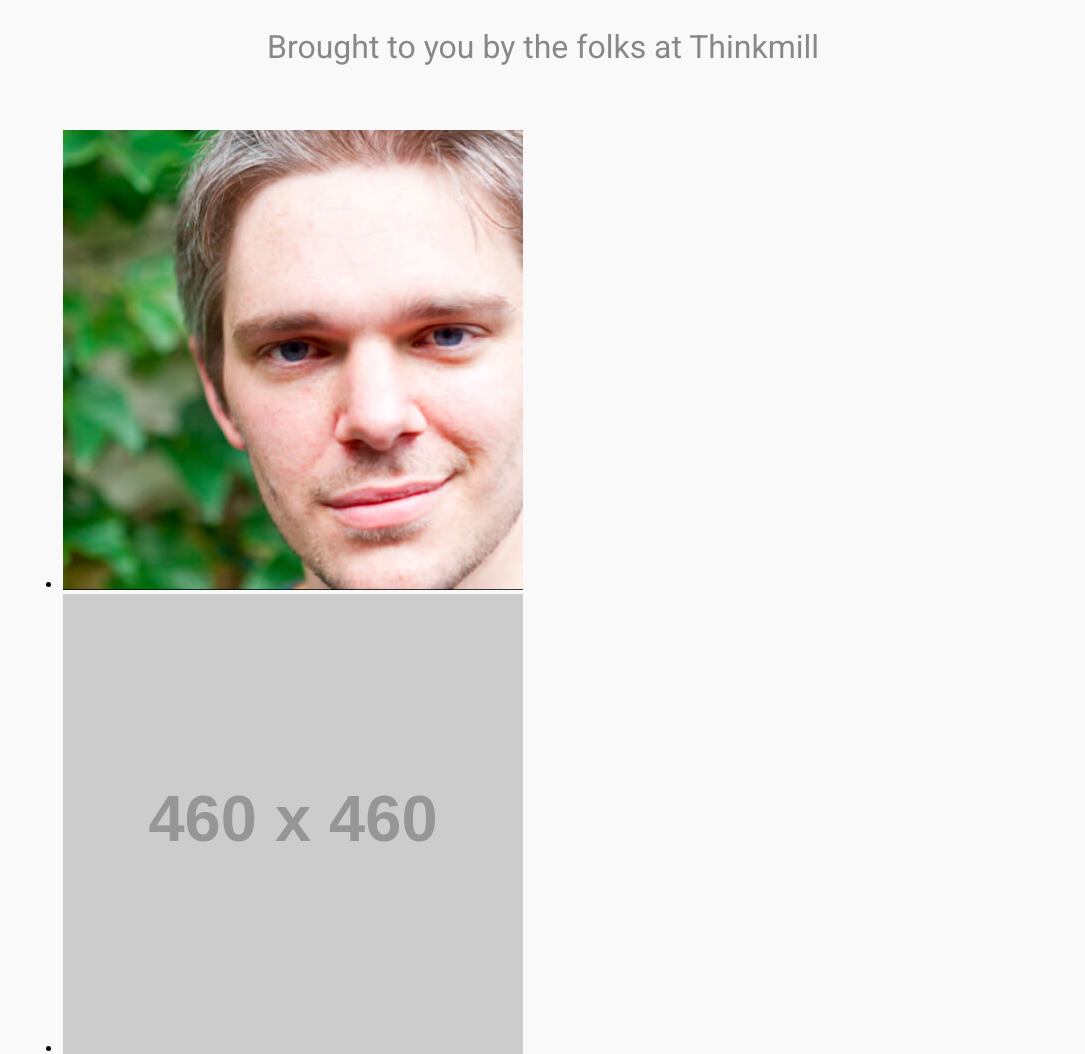
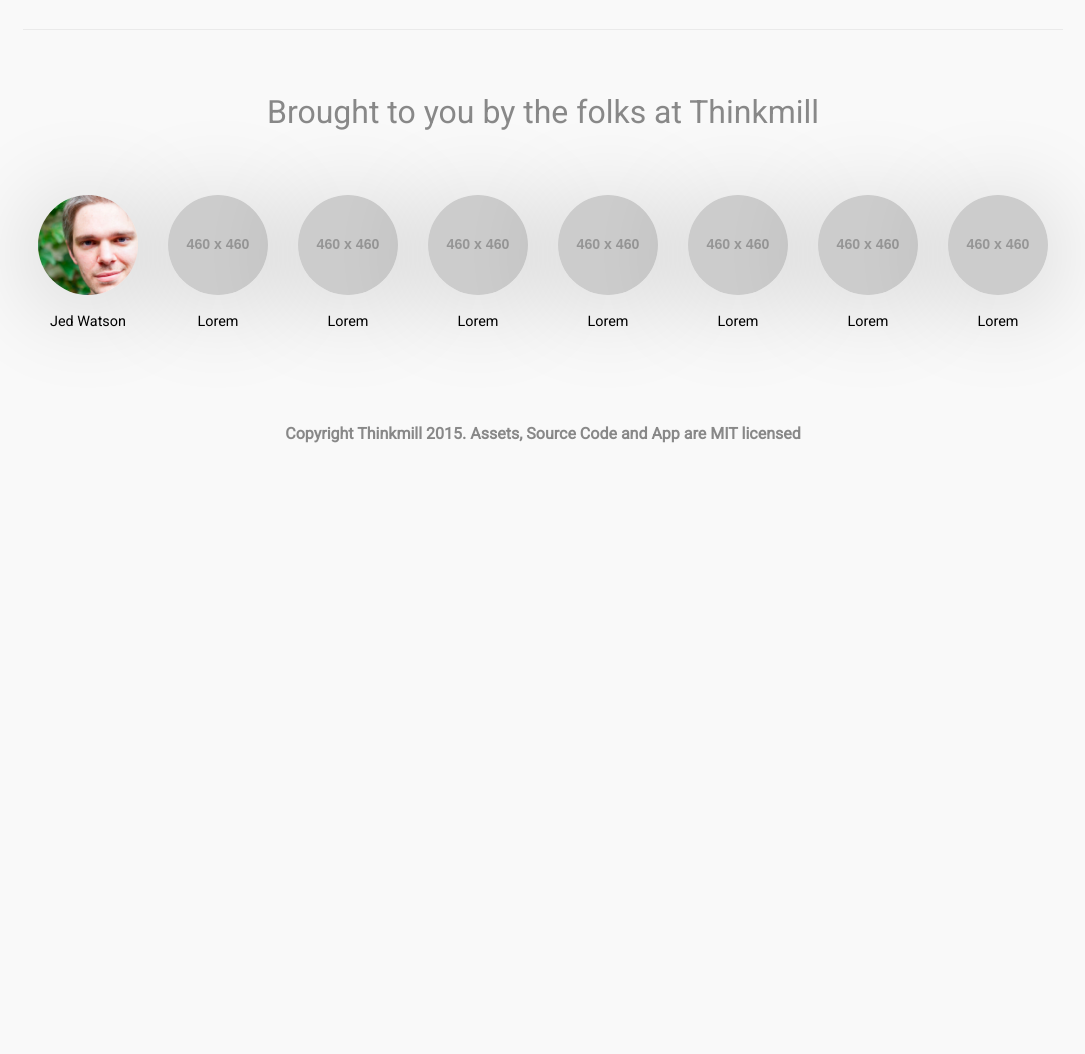
Before and after one commit to jipee37/react-europe, a plain HTML site: page index.html in a window 1280 px wide. Shown: the part 1590-2644 px from the top of the page, without its empty margins (97-1182 px from the left). After the commit the page ends 2049 px from the top, so only its background shows below. Drawn offline with nearby package versions, Linux system fonts and the light colour scheme; placeholder pictures from the web are drawn by us.

Commit message:
team section + footer

```diff
--- a/index.html
+++ b/index.html
@@ -125,7 +125,7 @@
                    <p>Platform for building native mobile app</p>
                 </a>
               </li>
-
+          <div class="clearfix"></div> <!-- border-bottom: 1px solid #eaeaea; -->
           </ul>
 
           <div class="clearfix"></div>
@@ -140,37 +140,52 @@
             <h3>Brought to you by the folks at Thinkmill</h3>
 
             <ul>
-
                  <li>
-                    <img src="images/jed.jpg" alt="#" title="#">
+                    <img src="images/jed.jpg" alt="jed" title="jed">
+                    <p>Jed Watson</p>
                 </li>
                 <li>
-                    <img src="http://placehold.it/460x460" alt="#" title="#">
+                    <img src="http://placehold.it/460x460" alt="Lorem" title="Lorem">
+                    <p>Lorem</p>
                 </li>
                 <li>
-                    <img src="http://placehold.it/460x460" alt="#" title="#">
+                    <img src="http://placehold.it/460x460" alt="Lorem" title="Lorem">
+                    <p>Lorem</p>
                 </li>
                 <li>
-                    <img src="http://placehold.it/460x460" alt="#" title="#">
+                    <img src="http://placehold.it/460x460" alt="Lorem" title="Lorem">
+                    <p>Lorem</p>
                 </li>
                 <li>
-                    <img src="http://placehold.it/460x460" alt="#" title="#">
+                    <img src="http://placehold.it/460x460" alt="Lorem" title="Lorem">
+                    <p>Lorem</p>
                 </li>
                 <li>
-                    <img src="http://placehold.it/460x460" alt="#" title="#">
+                    <img src="http://placehold.it/460x460" alt="Lorem" title="Lorem">
+                    <p>Lorem</p>
                 </li>
                 <li>
-                    <img src="http://placehold.it/460x460" alt="#" title="#">
+                    <img src="http://placehold.it/460x460" alt="Lorem" title="Lorem">
+                    <p>Lorem</p>
                 </li>
                 <li>
-                    <img src="http://placehold.it/460x460" alt="#" title="#">
+                    <img src="http://placehold.it/460x460" alt="Lorem" title="Lorem">
+                    <p>Lorem</p>
                 </li>
 
             </ul>
 
         </div>
 
+        <div class="clearfix"></div>
+
     </section>
+
+    <footer>
+        <p>Copyright Thinkmill 2015. Assets, Source Code and App are MIT licensed</p>
+    </footer>
+
+
 
 </body>
 </html>
--- a/scss/style.scss
+++ b/scss/style.scss
@@ -201,7 +201,7 @@ body {
 // Tools
 .tools {
 
-    margin-bottom: 2em; //possible après clear: both
+    margin-bottom: 4em; //possible après clear: both
 
     ul {
         list-style: none;
@@ -248,7 +248,45 @@ body {
             }
 
         }
-
+        .clearfix: {clear:both}; //pour appliquer border-bottom: 1px solid #eaeaea;
     }
     .clearfix {clear:both;}
 }
+
+// Team
+
+.team {
+
+    ul {
+        list-style: none;
+        margin: 0;
+        padding: 0;
+
+        li {
+            width: 12.5%;
+            float: left;
+            text-align: center;
+
+           img {
+               width: 65%;
+               min-width: 100px;
+               min-height: 100px;
+               border-radius: 100%;
+               box-shadow: 0 9px 100px rgba(0, 0, 0, .2);
+           }
+
+
+            p {
+                font-size: .9em;
+            }
+        }
+    }
+    .clearfix {clear:both;}
+}
+
+footer {
+    text-align: center;
+    color: $slight_grey;
+    font-weight: 700;
+    margin: 5em 0 1em 0;
+}
```
Also changed, not shown: css/style.css, 1 other file.
